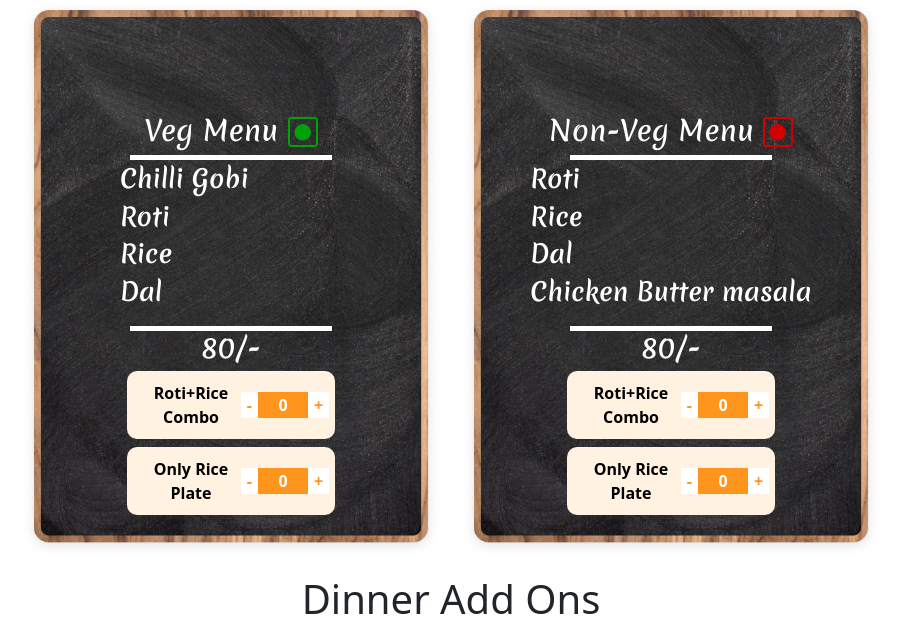
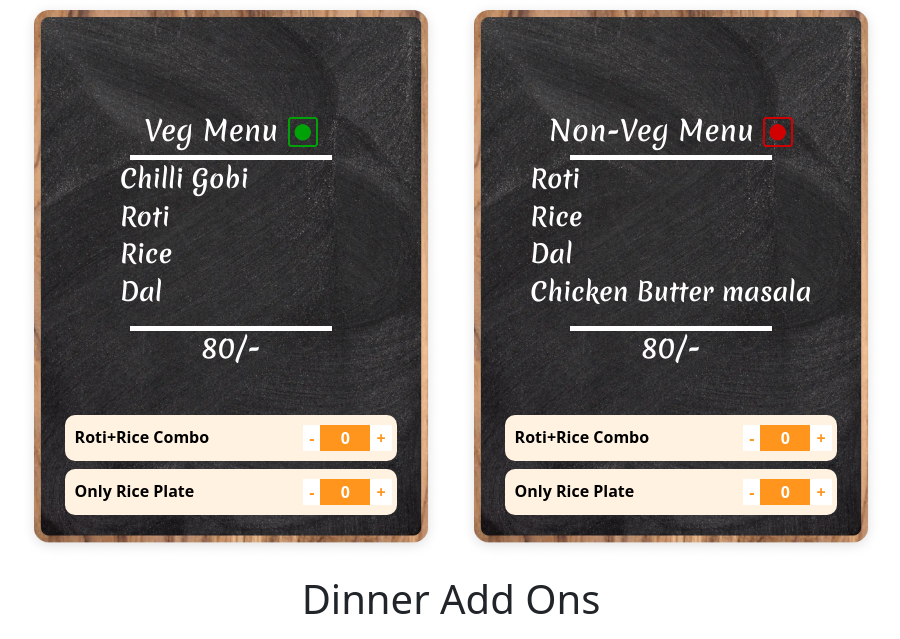
Before and after one commit to anurag6569201/TFL, a Django app: page / in a window 1536 px wide. Shown: the part 2963-3602 px from the top of the page, without its empty margins (317-1217 px from the left). Run offline with Django 5.2, Linux system fonts and the light colour scheme; data comes from the database, SQL or seed files in the repository; both versions use the stored data as it was after the commit.

Commit message:
updated domain

```diff
--- a/static/assets/css/responsive.css
+++ b/static/assets/css/responsive.css
@@ -114,3 +114,11 @@
         width: 60% !important;
     }
 }
+@media (min-width:1401px){
+    .button1 {
+        width: 80%;
+    }
+    .board_data_button_dinner .button1{
+        width: 80% !important;
+    }
+}
--- a/templates/account/login.html
+++ b/templates/account/login.html
@@ -38,7 +38,7 @@
             </p>
             <p style="display: flex;align-content: center;justify-content: center;">
                 <span class="login_by_google">
-                    <a style="display: flex;gap: 10px;justify-content: center;align-items: center;" href="https://tfl2k24.azurewebsites.net/accounts/google/login/?process=login"><img loading="lazy" style="width: 26px;" src="{% static 'assets/img/login/google.webp' %}" alt="">Google</a>
+                    <a style="display: flex;gap: 10px;justify-content: center;align-items: center;" href="https://theflavourlake.in/accounts/google/login/?process=login"><img loading="lazy" style="width: 26px;" src="{% static 'assets/img/login/google.webp' %}" alt="">Google</a>
                 </span>
             </p>
         </form>
--- a/templates/account/signup.html
+++ b/templates/account/signup.html
@@ -41,7 +41,7 @@
             </p>
             <p style="display: flex;align-content: center;justify-content: center;">
                 <span class="login_by_google">
-                    <a style="display: flex;gap: 10px;justify-content: center;align-items: center;" href="https://tfl2k24.azurewebsites.net/accounts/google/login/?process=login"><img loading="lazy" style="width: 26px;" src="{% static 'assets/img/login/google.webp' %}" alt="">Google</a>
+                    <a style="display: flex;gap: 10px;justify-content: center;align-items: center;" href="https://theflavourlake.in/accounts/google/login/?process=login"><img loading="lazy" style="width: 26px;" src="{% static 'assets/img/login/google.webp' %}" alt="">Google</a>
                 </span>
             </p>
         </form>
--- a/tfl/settings.py
+++ b/tfl/settings.py
@@ -26,8 +26,8 @@ SECRET_KEY = 'django-insecure-!yi!%-1jzcekx%+&@gj(q%5wd4#x-v)4^slpu-k^ypjel&p@1x
 # SECURITY WARNING: don't run with debug turned on in production!
 DEBUG = True
 
-ALLOWED_HOSTS = ['https://tfl2k24.azurewebsites.net','http://127.0.0.1:8000/','*']
-CSRF_TRUSTED_ORIGINS = ['https://tfl2k24.azurewebsites.net','http://127.0.0.1']
+ALLOWED_HOSTS = ['https://tfl2k24.azurewebsites.net','http://127.0.0.1:8000/','*','https://theflavourlake.in/']
+CSRF_TRUSTED_ORIGINS = ['https://tfl2k24.azurewebsites.net','http://127.0.0.1','https://theflavourlake.in']
 
 
 # Application definition
```
Also changed, not shown: templates/apps/home/view_cart.html (+10 -2 lines), db.sqlite3, 2 other files.
